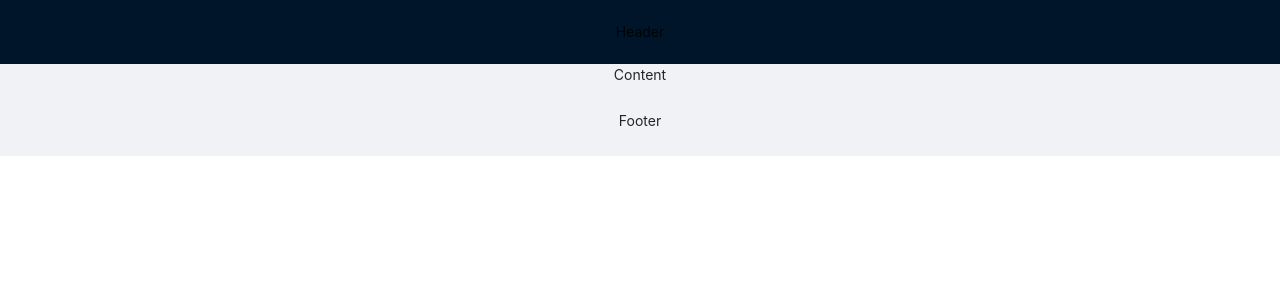
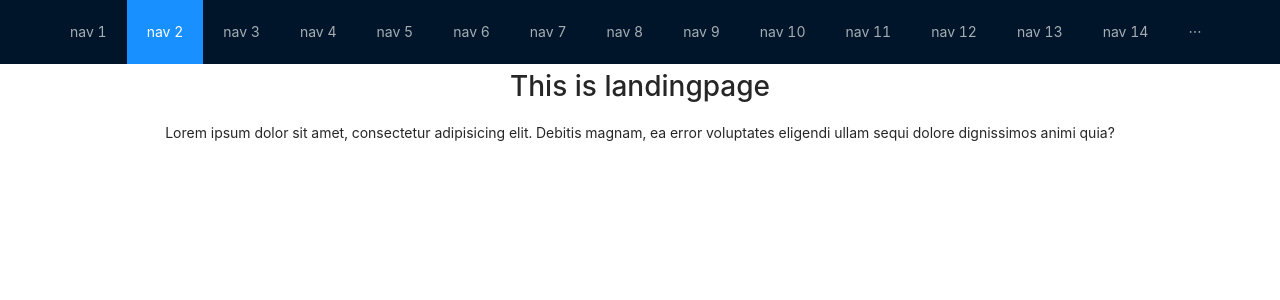
Before and after one commit to bimogempar/car-rental-react, a React (Create React App) app: page / in a window 1280 px wide. Shown: the top 300 px of the page. Built offline with nearby package versions, Linux system fonts and the light colour scheme.

Commit message:
make component mylayouting for applied any pages and component

```diff
--- a/src/App.js
+++ b/src/App.js
@@ -3,14 +3,17 @@ import './App.css';
 import { Route, Routes } from 'react-router-dom';
 import Home from './pages/Home';
 import Cars from './pages/Cars';
+import MyLayout from './components/MyLayout';
 
 function App() {
   return (
     <div className="App">
-      <Routes>
-        <Route path="/" element={<Home />} />
-        <Route path="/cars" element={<Cars />} />
-      </Routes>
+      <MyLayout>
+        <Routes>
+          <Route path="/" element={<Home />} />
+          <Route path="/cars" element={<Cars />} />
+        </Routes>
+      </MyLayout>
     </div>
   );
 }
--- /dev/null
+++ b/src/components/MyLayout.js
@@ -0,0 +1,28 @@
+import { Menu } from 'antd';
+import { Header } from 'antd/lib/layout/layout';
+import React from 'react'
+
+export default function MyLayout({ children }) {
+    return (
+        <React.Fragment>
+            <Header>
+                <div className="logo" />
+                <Menu
+                    theme="dark"
+                    mode="horizontal"
+                    defaultSelectedKeys={['2']}
+                    items={new Array(15).fill(null).map((_, index) => {
+                        const key = index + 1;
+                        return {
+                            key,
+                            label: `nav ${key}`,
+                        };
+                    })}
+                />
+            </Header>
+            <main>
+                {children}
+            </main>
+        </React.Fragment>
+    )
+}
--- a/src/pages/Cars.js
+++ b/src/pages/Cars.js
@@ -1,12 +1,10 @@
 import React from "react";
-import Layout, { Content, Footer, Header } from "antd/lib/layout/layout";
 
 export default function Cars() {
   return (
-    <Layout>
-      <Header>Header</Header>
-      <Content>Content</Content>
-      <Footer>Footer</Footer>
-    </Layout>
+    <div>
+      <h1>This is list cars</h1>
+      Lorem ipsum dolor sit amet, consectetur adipisicing elit. Debitis magnam, ea error voluptates eligendi ullam sequi dolore dignissimos animi quia?
+    </div>
   );
 }
--- a/src/pages/Home.js
+++ b/src/pages/Home.js
@@ -1,13 +1,10 @@
-import Layout, { Content, Footer, Header } from "antd/lib/layout/layout";
 import React from "react";
 
-
 export default function Home() {
-  return (
-    <Layout>
-      <Header>Header</Header>
-      <Content>Content</Content>
-      <Footer>Footer</Footer>
-    </Layout>
-  );
+    return (
+        <div>
+            <h1>This is landingpage</h1>
+            Lorem ipsum dolor sit amet, consectetur adipisicing elit. Debitis magnam, ea error voluptates eligendi ullam sequi dolore dignissimos animi quia?
+        </div>
+    );
 }
```
